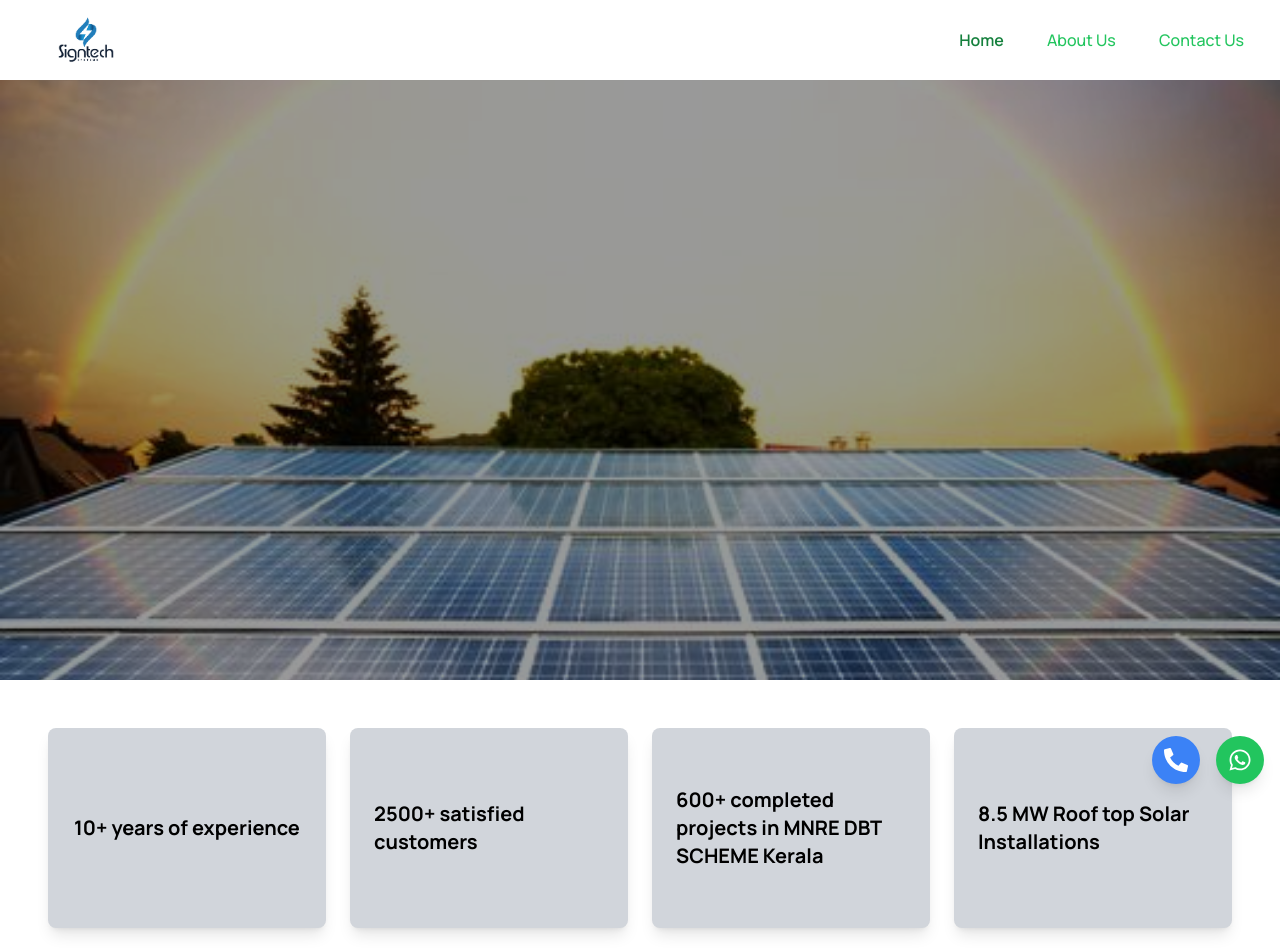
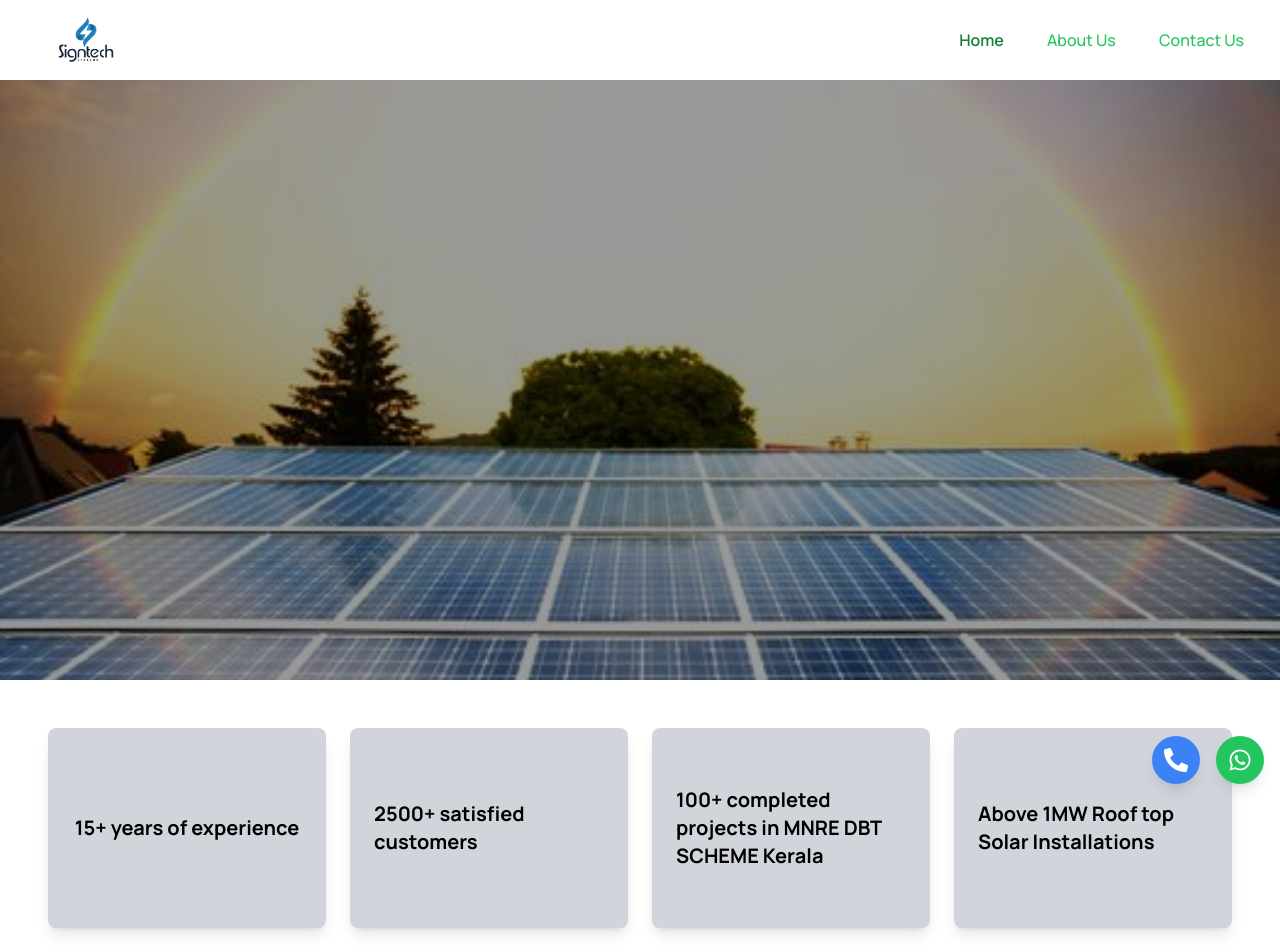
Before and after one commit to josefrancis1/signtechsystems, a React (Vite) app: page / in a window 1280 px wide. Shown: the top 952 px of the page. Built offline with nearby package versions, Linux system fonts and the light colour scheme.

Commit message:
Update Home.jsx

```diff
--- a/src/components/Home.jsx
+++ b/src/components/Home.jsx
@@ -38,16 +38,16 @@ const Home = () => {
       <div className="p-6 md:p-12">
         <div className="grid grid-cols-1 sm:grid-cols-2 lg:grid-cols-4 gap-6">
           <div className="bg-gray-300 p-6 rounded-lg shadow-lg flex items-center justify-center h-[200px]">
-            <h2 className="text-xl font-bold">10+ years of experience</h2>
+            <h2 className="text-xl font-bold">15+ years of experience</h2>
           </div>
           <div className="bg-gray-300 p-6 rounded-lg shadow-lg flex items-center justify-center h-[200px]">
             <h2 className="text-xl font-bold">2500+ satisfied customers</h2>
           </div>
           <div className="bg-gray-300 p-6 rounded-lg shadow-lg flex items-center justify-center h-[200px]">
-            <h2 className="text-xl font-bold">600+ completed projects in MNRE DBT SCHEME Kerala</h2>
+            <h2 className="text-xl font-bold">100+ completed projects in MNRE DBT SCHEME Kerala</h2>
           </div>
           <div className="bg-gray-300 p-6 rounded-lg shadow-lg flex items-center justify-center h-[200px]">
-            <h2 className="text-xl font-bold">8.5 MW Roof top Solar Installations</h2>
+            <h2 className="text-xl font-bold">Above 1MW Roof top Solar Installations</h2>
           </div>
         </div>
       </div>
```
